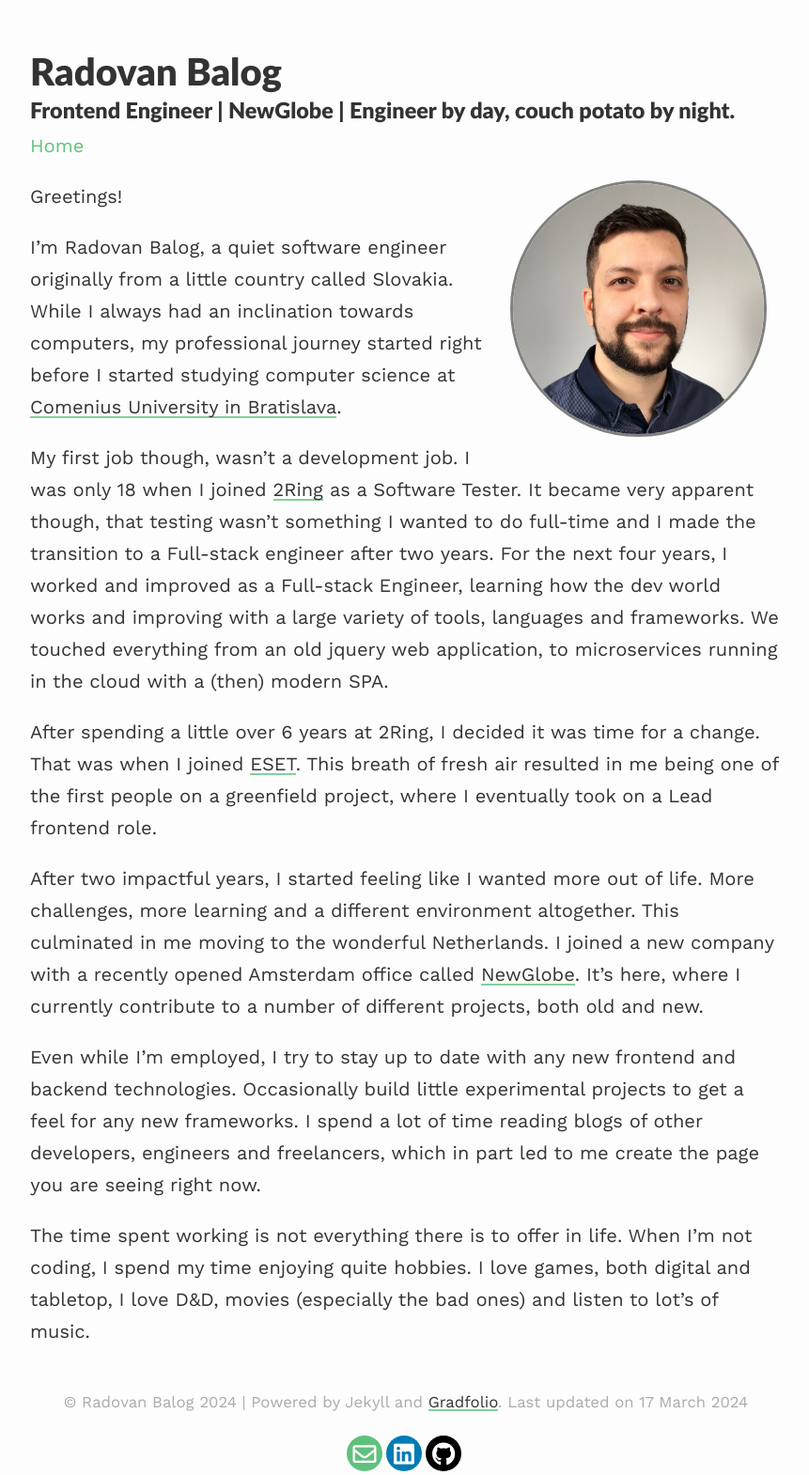
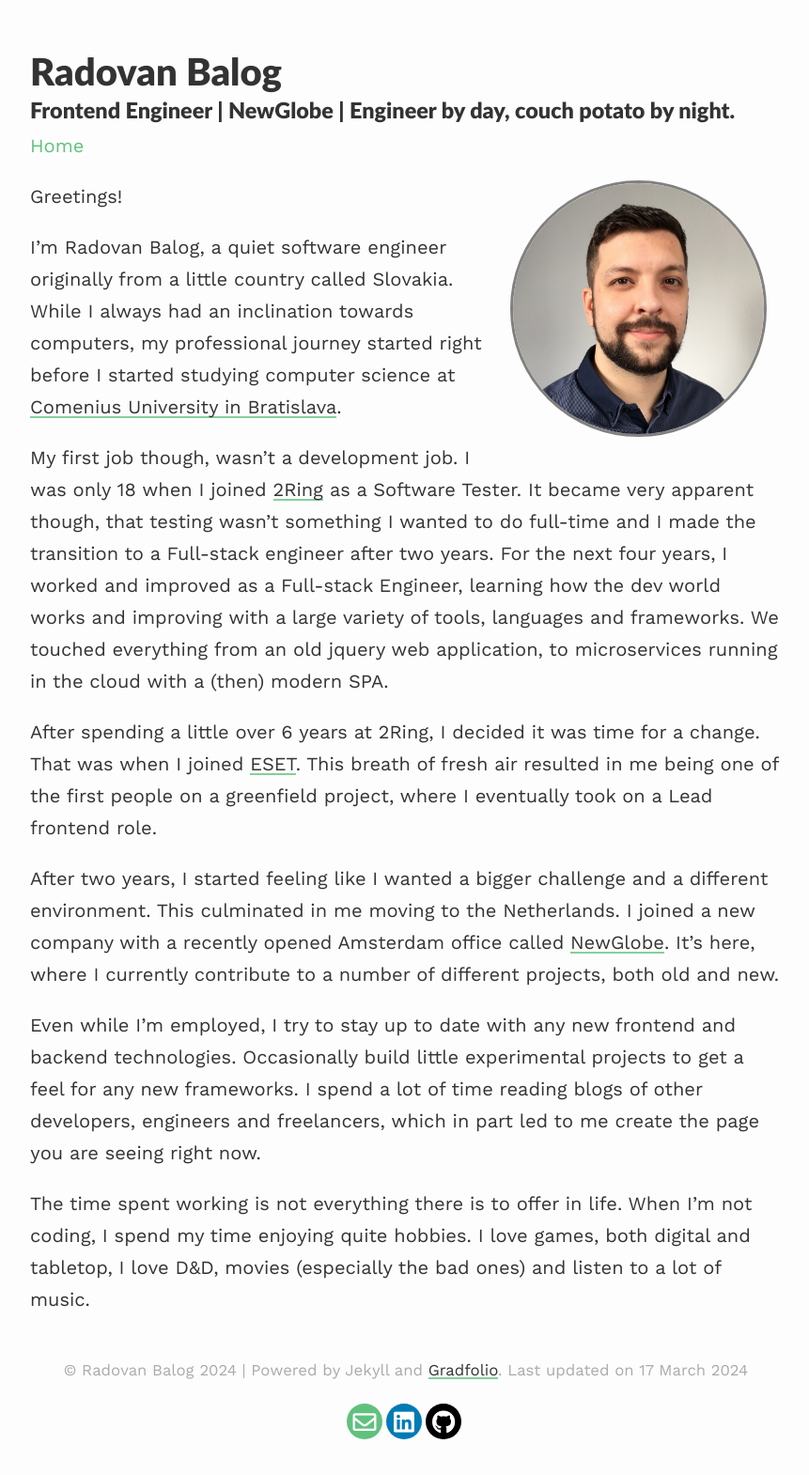
Before and after one commit to Radcho/radcho.github.io, a Jekyll site: the page built from index.md, in a window 1280 px wide. Shown: the whole page at 94% size, without its empty margins (208-1069 px from the left). Built offline with Jekyll 4.4.1, drawn with Linux system fonts in a browser that asks for light colours; nearby versions of some CDN libraries; after the commit the page ends 1536 px from its top, so only the background shows below that.

Commit message:
Small adjustment

```diff
--- a/index.md
+++ b/index.md
@@ -15,8 +15,8 @@ My first job though, wasn't a development job. I was only 18 when I joined [2Rin
 
 After spending a little over 6 years at 2Ring, I decided it was time for a change. That was when I joined [ESET](https://www.eset.com/int/). This breath of fresh air resulted in me being one of the first people on a greenfield project, where I eventually took on a Lead frontend role.
 
-After two impactful years, I started feeling like I wanted more out of life. More challenges, more learning and a different environment altogether. This culminated in me moving to the wonderful Netherlands. I joined a new company with a recently opened Amsterdam office called [NewGlobe](https://newglobe.education/home-page/). It's here, where I currently contribute to a number of different projects, both old and new.
+After two years, I started feeling like I wanted a bigger challenge and a different environment. This culminated in me moving to the Netherlands. I joined a new company with a recently opened Amsterdam office called [NewGlobe](https://newglobe.education/home-page/). It's here, where I currently contribute to a number of different projects, both old and new.
 
 Even while I'm employed, I try to stay up to date with any new frontend and backend technologies. Occasionally build little experimental projects to get a feel for any new frameworks. I spend a lot of time reading blogs of other developers, engineers and freelancers, which in part led to me create the page you are seeing right now.
 
-The time spent working is not everything there is to offer in life. When I'm not coding, I spend my time enjoying quite hobbies. I love games, both digital and tabletop, I love D&D, movies (especially the bad ones) and listen to lot's of music.
+The time spent working is not everything there is to offer in life. When I'm not coding, I spend my time enjoying quite hobbies. I love games, both digital and tabletop, I love D&D, movies (especially the bad ones) and listen to a lot of music.
```
